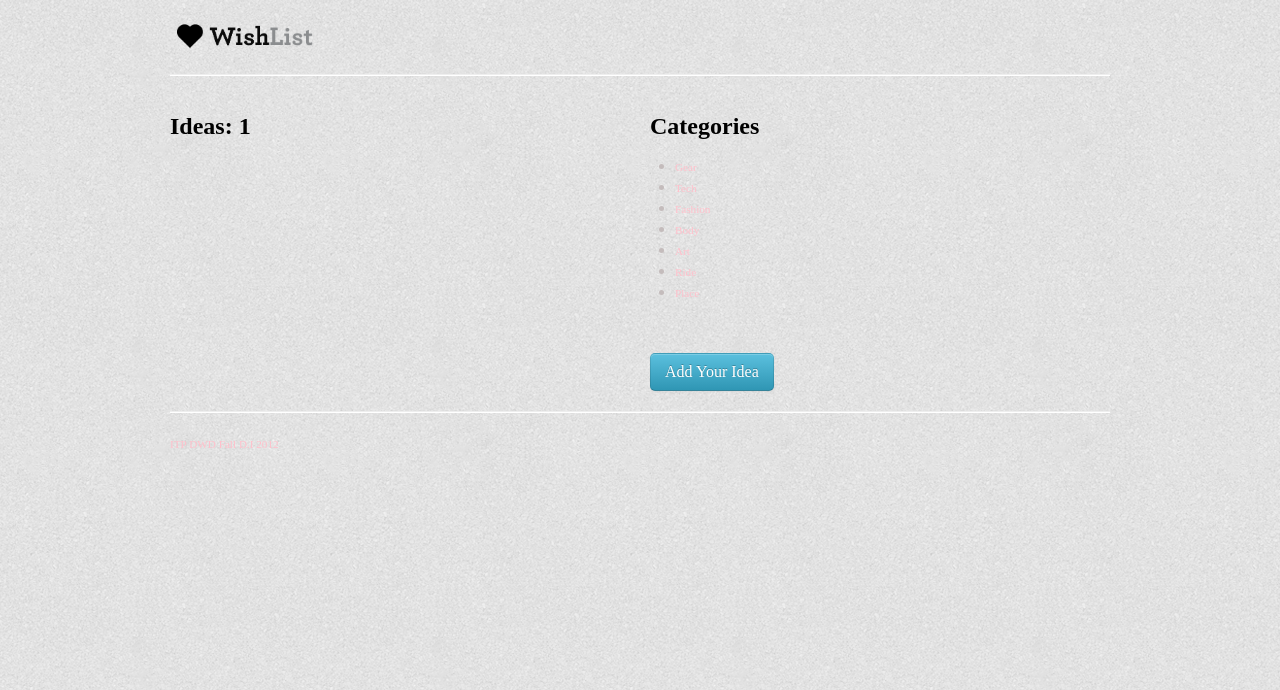
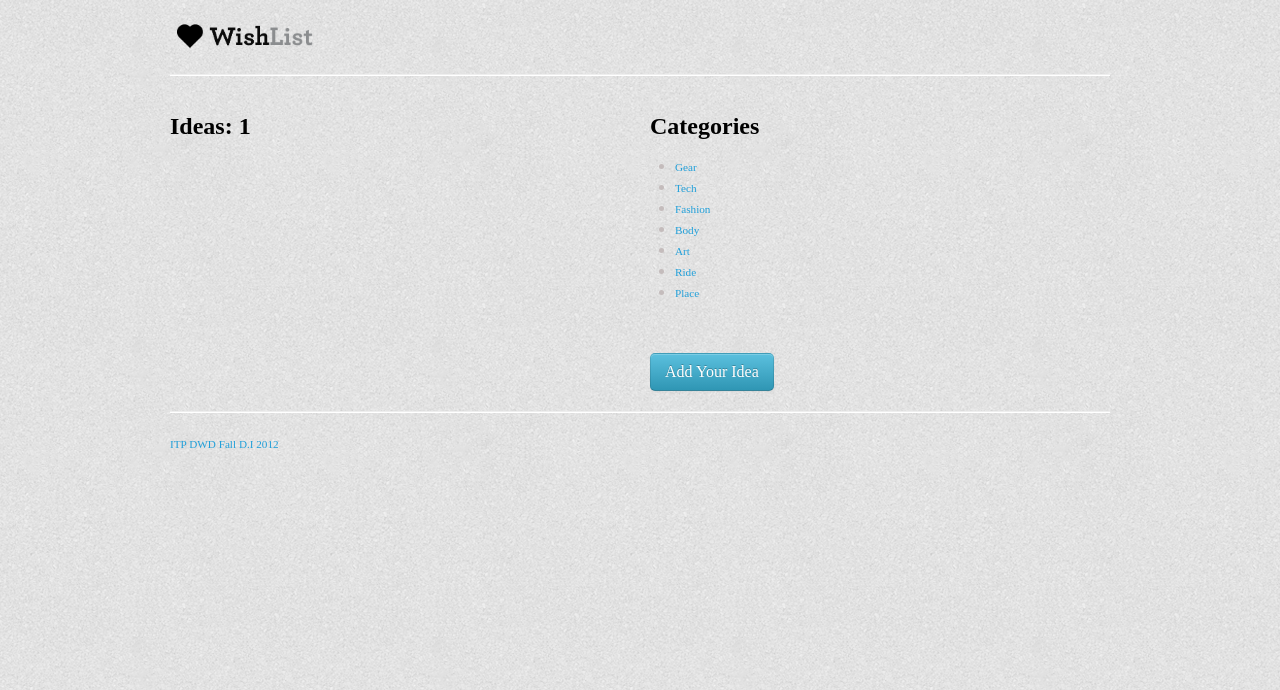
Before and after one commit to dishin/wishlist, a Flask app: page /category/1 in a window 1280 px wide. Shown: the top 690 px of the page. Run offline with Flask 2, Linux system fonts and the light colour scheme; data that the repository does not hold is empty; parts of the project's set-up code (start-up, migrations or seed data) failed here and were passed over; some libraries are stand-ins or nearby versions; some web fonts are replaced.

Commit message:
updatecss

```diff
--- a/static/css/main.css
+++ b/static/css/main.css
@@ -47,11 +47,11 @@
 
 a{
 font-size:.7em;
-color: #ffc0cb;
+color: #209fd9;
 }
 
 a:hover{
 font-size:.7em;
-color: #ffc0cb;
+color: #209fd9;
 text-decoration:none;
 }
```
